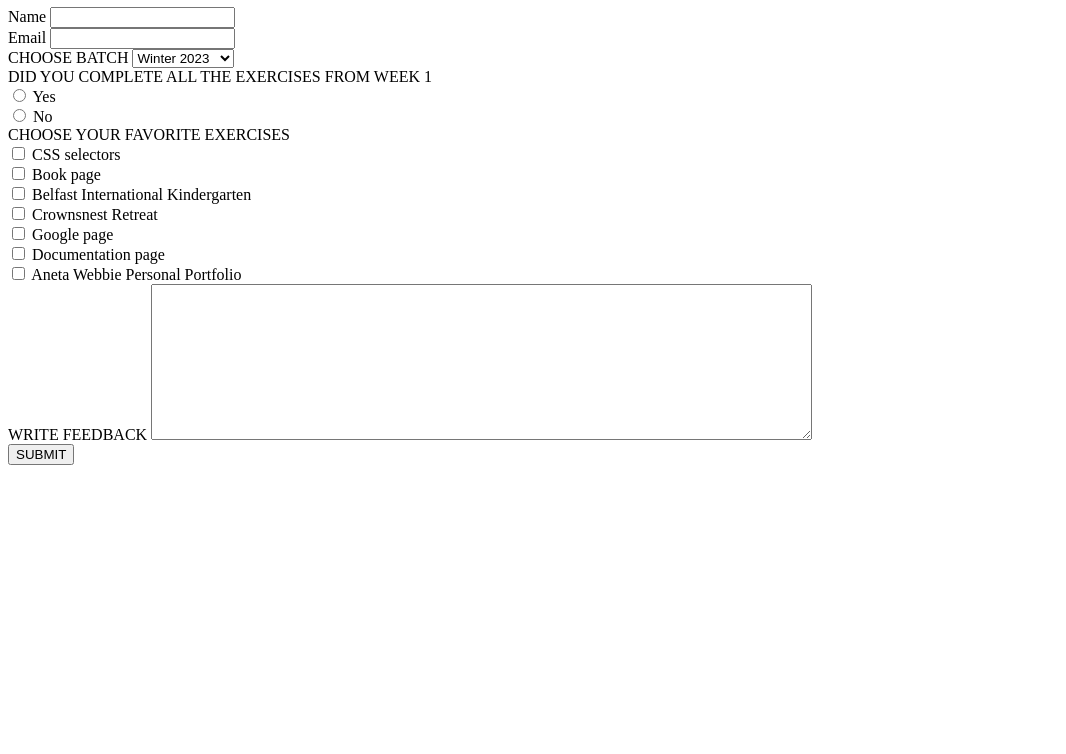
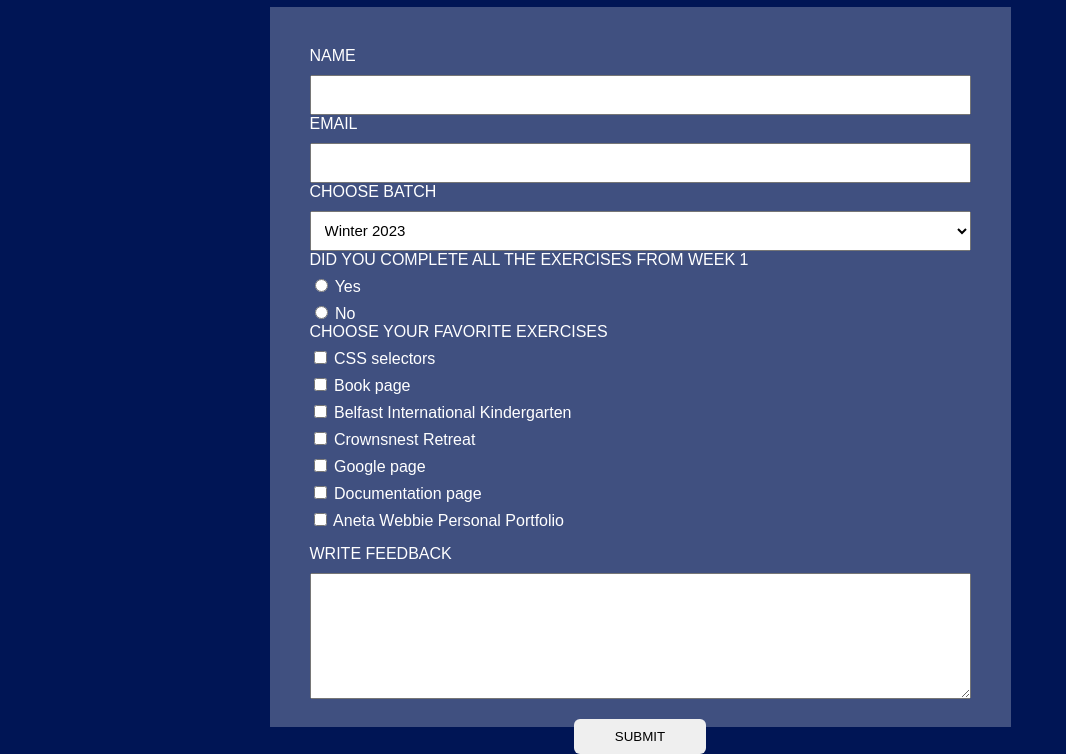
Before and after one commit to christie0902/survey-page, a website built with Vite: page index.html in a window 1280 px wide. Shown: the part 73-827 px from the top of the page, without its empty margins (0-1066 px from the left). Before the commit the page ends 800 px from the top, so only its background shows below. Built offline with nearby package versions, Linux system fonts and the light colour scheme.

Commit message:
add styles

```diff
--- a/css/style.scss
+++ b/css/style.scss
@@ -0,0 +1,94 @@
+html {
+    box-sizing: border-box;
+  }
+  *,
+  *:before,
+  *:after {
+    box-sizing: inherit;
+  }
+
+//   Variables
+  $background: #001555;
+  $light-color: #405080;
+  $text-color: #ffffff;
+
+
+//Body
+body {
+    margin: 0;
+    height: 100vh;
+    display: flex;
+    flex-direction: column;
+    align-items: center;
+    font-family: sans-serif;
+    color: $text-color;
+    background-color: $background;
+}
+
+
+//Form style
+.form {
+    display: flex;
+    flex-direction: column;
+    background-color: $light-color;
+    height: 90%;
+    justify-content: space-around;
+    padding: 40px;
+
+    & .form__title-label {
+        margin-bottom: 10px;
+    }
+
+    &__name {
+        display: flex;
+        flex-direction: column;
+        & input {
+            height: 40px;
+        }
+    }
+
+    &__email {
+        display: flex;
+        flex-direction: column;
+        & input {
+            height: 40px;
+        }
+    }
+
+    &__batch {
+        display: flex;
+        flex-direction: column;
+        & select {
+            height: 40px;
+            font-size: 15px;
+            padding-left: 10px;
+            }
+    }
+
+    &__radio-button {
+        & input {
+            margin-top: 10px;
+        }
+    }
+
+    &__check-box {
+        & input {
+            margin-top: 10px;
+        }
+    }
+
+    &__text-area {
+        display: flex;
+        flex-direction: column;
+        margin-top: 15px;
+    }
+
+    & button {
+        width: 20%;
+        padding: 10px;
+        border-radius: 6px;
+        border: none;
+        margin-top: 20px;
+        margin-inline: auto;
+    }
+}
--- a/index.html
+++ b/index.html
@@ -10,17 +10,17 @@
     <h1>Feedback Form</h1>
     <form class="form">
         <div class="form__name">
-            <label for="name">Name</label>
+            <label class="form__title-label" for="name">NAME</label>
             <input type="text" id="name" name="name">
         </div>
 
         <div class="form__email">
-            <label for="email">Email</label>
+            <label class="form__title-label" for="email">EMAIL</label>
             <input type="email" id="email" name="email">
         </div>
 
         <div class="form__batch">
-            <label for="batches">CHOOSE BATCH</label>
+            <label class="form__title-label" for="batches">CHOOSE BATCH</label>
             <select name="batches" id="batches">
                 <option value="winter23">Winter 2023</option>
                 <option value="spring23">Spring 2023</option>
@@ -29,7 +29,7 @@
         </div>
 
         <div class="form__radio-button">
-            <label for="label">DID YOU COMPLETE ALL THE EXERCISES FROM WEEK 1</label>
+            <label class="form__title-label" for="label">DID YOU COMPLETE ALL THE EXERCISES FROM WEEK 1</label>
             <div>
                 <input type="radio" id="completed" name="completed">
                 <label for="completed">Yes</label>
@@ -41,7 +41,7 @@
         </div>
 
         <div class="form__check-box">
-            <label for="label">CHOOSE YOUR FAVORITE EXERCISES</label>
+            <label class="form__title-label" for="label">CHOOSE YOUR FAVORITE EXERCISES</label>
             <div>
                 <input type="checkbox" id="selectors" name="selectors">
                 <label for="selectors">CSS selectors</label>
@@ -73,8 +73,8 @@
         </div>
 
         <div class="form__text-area">
-            <label for="feedback">WRITE FEEDBACK</label>
-            <textarea name="feedback" id="feedback" cols="80" rows="10"></textarea>
+            <label class="form__title-label" for="feedback">WRITE FEEDBACK</label>
+            <textarea name="feedback" id="feedback" cols="80" rows="8"></textarea>
         </div>
 
         <button>SUBMIT</button>
```
